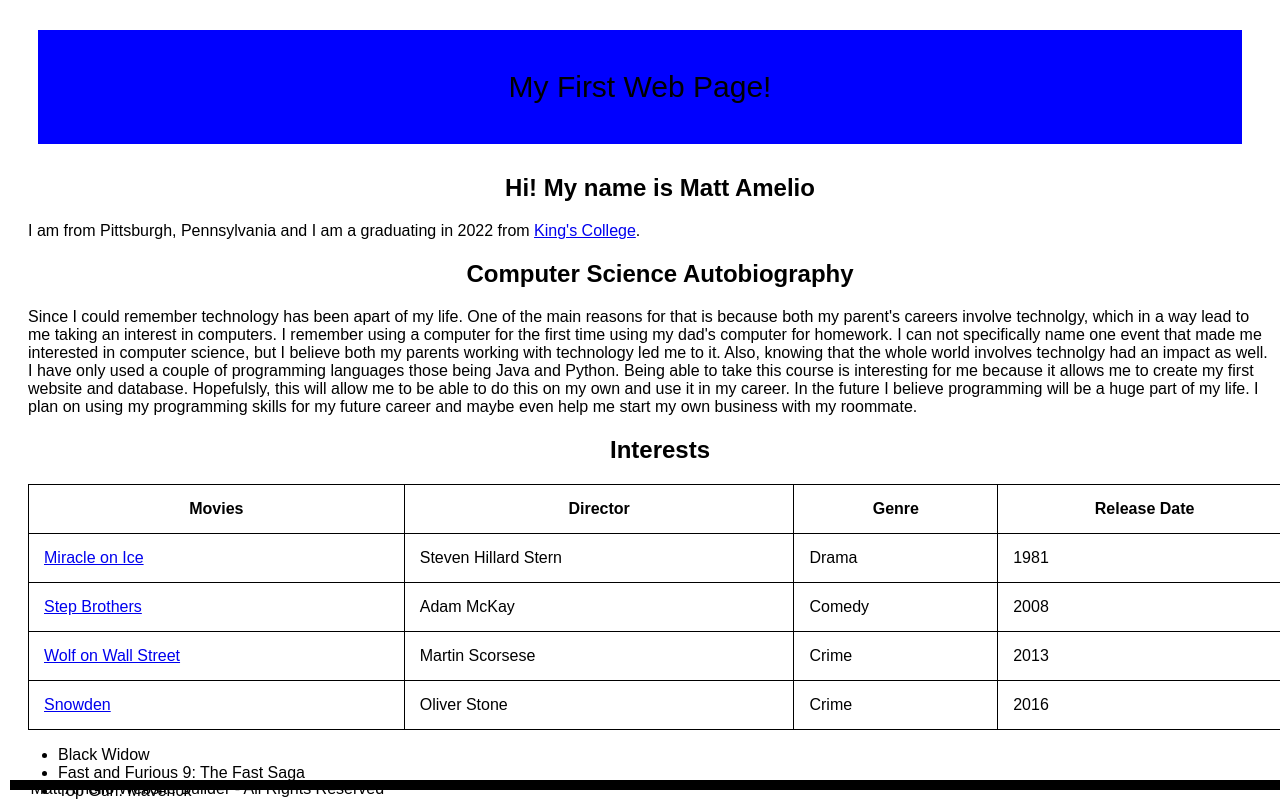
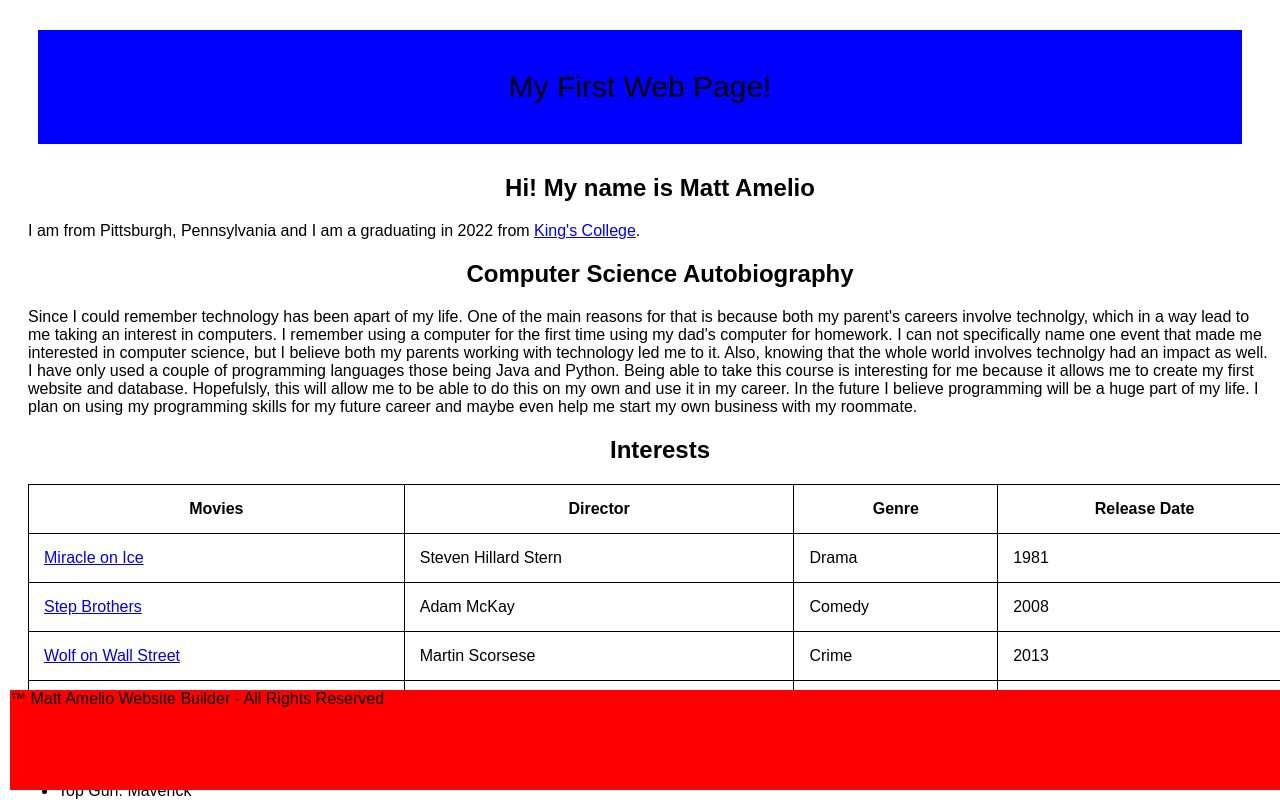
Before and after one commit to mattamelio/MattamelioCS256, a plain HTML site: page index.html in a window 1280 px wide. Shown: the top 803 px of the page. Drawn offline with Linux system fonts and the light colour scheme; a script that the page names is missing.

Commit message:
footer fix

```diff
--- a/style.css
+++ b/style.css
@@ -61,7 +61,7 @@ th, td {
     position: fixed;
     left: 0;
     bottom:0;
-    background-color:#000;
+    background-color:red;
     width:100%;
-    height: 10px;
+    height: 100px;
 }
```
